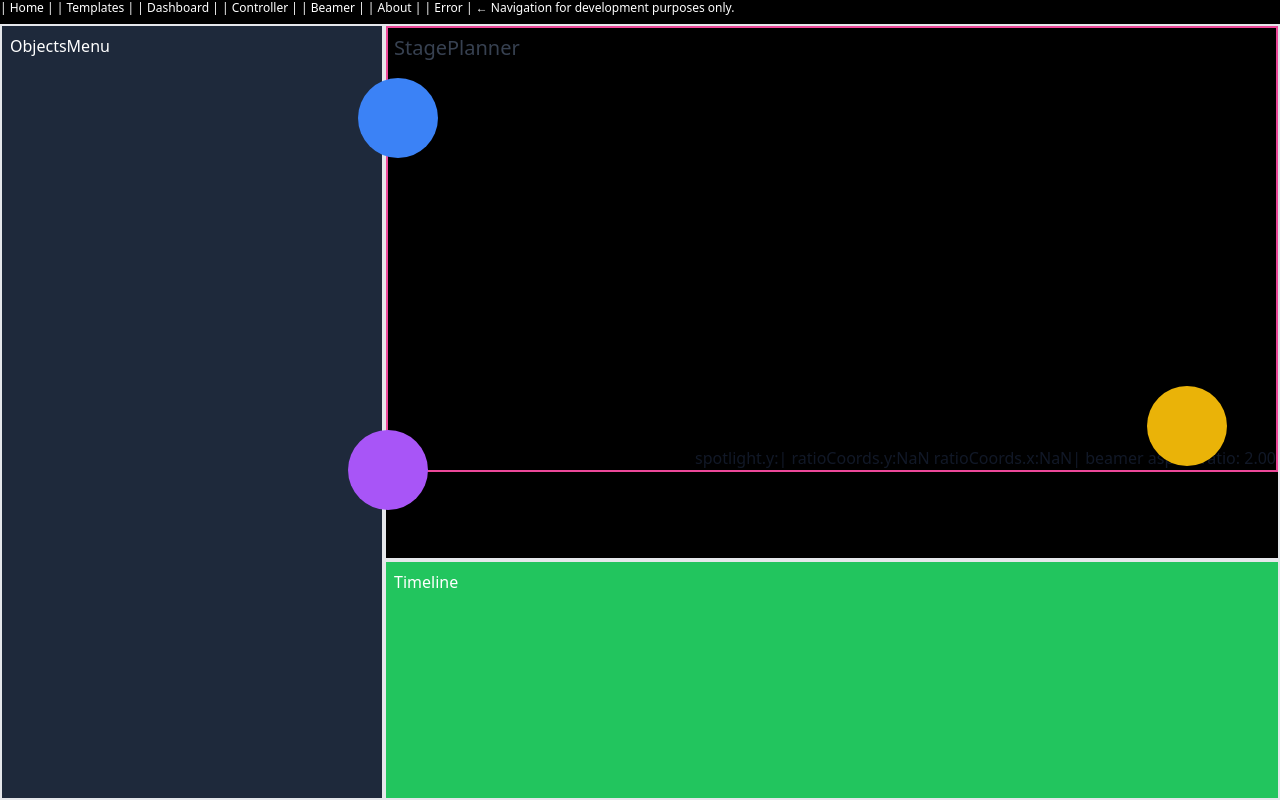
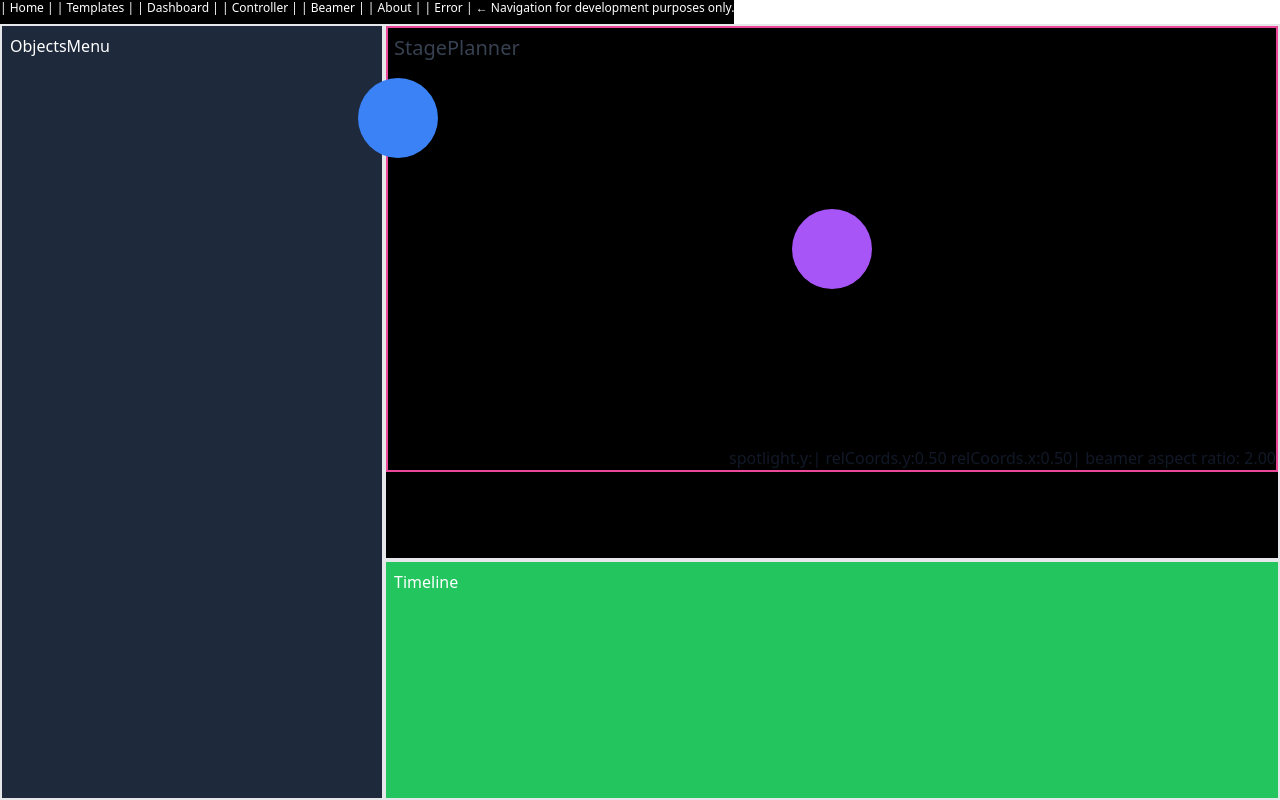
Before and after one commit to Lukileila/stagebeam, a React (Vite) app in the folder frontend/: page /controller in a window 1280 px wide. Built offline with nearby package versions, Linux system fonts and the light colour scheme.

Commit message:
Removed stuff around beamer display

```diff
--- a/frontend/src/components/BeamerDisplay.jsx
+++ b/frontend/src/components/BeamerDisplay.jsx
@@ -1,6 +1,6 @@
 import { useEffect, useRef, useState } from "react";
 
-export const Beamer = ({ spotlight, relCoords }) => {
+export const BeamerDisplay = ({ spotlight, relCoords }) => {
 
     const [projectionAspectRatio, setProjectionAspectRatio] = useState(1);
 
@@ -16,7 +16,7 @@ export const Beamer = ({ spotlight, relCoords }) => {
         localStorage.setItem('projectionAspectRatio',ratio);
     };
 
-    useEffect(() => { getScreenAspectRatio() }, []);
+    useEffect(() => { getScreenAspectRatio() }, []); // Executed only on reload but should listen to a bunch of events like fullscreenchange
 
  //Event Listener
 //not working yet
@@ -30,22 +30,14 @@ export const Beamer = ({ spotlight, relCoords }) => {
 
     return (
 
-        <div className='bg-black h-[97vh] relative overflow-hidden border-2'>
-        <h1 className='text-white text-xl'>I&apos;m just a beaaaaamer</h1>
-        <div
-            className='bg-amber-200 w-20 aspect-square rounded-full absolute -translate-x-[50%] -translate-y-[50%]'
-            style={{
-            top: spotlight.y + 'px',
-            left: spotlight.x + 'px',
-            }}
-        >
-        </div>
+        <div className='bg-black h-[100vh] relative overflow-hidden'>
+                        <div className="p-2 flex text-gray-800 flex-wrap w-full h-full justify-end content-end"><p>free version of StageBeam.live</p></div>
 
         <div
-            className='bg-purple-900 w-20 aspect-square rounded-full absolute -translate-x-[50%] -translate-y-[50%]'
+            className='bg-amber-100 w-[300px] aspect-square rounded-full absolute -translate-x-[50%] -translate-y-[50%]'
             style={{
-            top: relCoords.y + 'px',
-            left: relCoords.x + 'px',
+                top: relCoords.ry*100 + '%',
+                left: relCoords.rx*100 + '%',
             }}
         >
         </div>
--- a/frontend/src/components/BeamerManager.jsx
+++ b/frontend/src/components/BeamerManager.jsx
@@ -1,8 +1,8 @@
 import { useEffect, useState } from "react";
-import { Beamer } from "./Beamer";
+import { BeamerDisplay } from "./BeamerDisplay";
 
 
-export const BeamerComponent = () => {
+export const BeamerManager = () => {
 
     //absolute Coordinates
     const [spotlight, setspotlight] = useState({
@@ -12,8 +12,8 @@ export const BeamerComponent = () => {
 
     //relative Coordinates
     const [relCoords, setRelCoords] = useState({
-        x: 0.8,
-        y: 0.8,
+        rx: 0.8,
+        ry: 0.8,
     });
 
     //updating function for Both
@@ -21,8 +21,8 @@ export const BeamerComponent = () => {
         const { key, newValue } = e;
         if (key === 'light') {
         setspotlight(JSON.parse(newValue));
-        } else if (key === 'ratioCoords') {
-        setRatioCoords(JSON.parse(newValue));}
+        } else if (key === 'relCoords') {
+        setRelCoords(JSON.parse(newValue));}
     };
 
 
@@ -35,8 +35,8 @@ export const BeamerComponent = () => {
         );
         setRelCoords(
         localStorage.getItem('relCoords') ?? {
-            x:0.1,
-            y:0.1,
+            rx:0.1,
+            ry:0.1,
         }
         );
         window.addEventListener('storage', onStorageUpdate);
@@ -66,6 +66,6 @@ export const BeamerComponent = () => {
 
 
     return (
-        <Beamer spotlight={spotlight} />
+        <BeamerDisplay spotlight={spotlight} relCoords={relCoords}/>
     );
 }
--- a/frontend/src/components/Layout.jsx
+++ b/frontend/src/components/Layout.jsx
@@ -4,7 +4,7 @@ const Layout = () => {
   return (
     <div className="layout">
         <header>
-            <nav className="h-[3vh] bg-black text-white text-xs">
+            <nav className="absolute h-[3vh] bg-black text-white text-xs">
                  <NavLink to="/">| Home</NavLink> |
                 | <NavLink to="templates">Templates</NavLink>  |
                 | <NavLink to="dashboard">Dashboard</NavLink>  |
--- a/frontend/src/components/StagePlanner.jsx
+++ b/frontend/src/components/StagePlanner.jsx
@@ -1,6 +1,6 @@
 import { useEffect, useRef, useState } from "react";
 
-export const StagePlanner = ({ spotlight, setspotlight, projectionAspectRatio, ratioCoords, setRatioCoords }) => {
+export const StagePlanner = ({ spotlight, setspotlight, projectionAspectRatio, relCoords, setrelCoords }) => {
 
     const stageContainer = useRef();
     const [stageDimensions, setStageDimensions] = useState();
@@ -30,15 +30,15 @@ export const StagePlanner = ({ spotlight, setspotlight, projectionAspectRatio, r
             })
             );
 
-        let relx = (e.clientX  -stageDimensions.left)/stageDimensions.width ;
-        let rely = (e.clientY  -stageDimensions.top)/stageDimensions.height ;
-        setRatioCoords({ relx, rely });
+        let rx = (e.clientX  -stageDimensions.left)/stageDimensions.width ;
+        let ry = (e.clientY  -stageDimensions.top)/stageDimensions.height ;
+        setrelCoords({ rx, ry });
 
         localStorage.setItem(
-            'ratioCoords',
+            'relCoords',
             JSON.stringify({
-                x:relx,
-                y:rely,
+                rx,
+                ry,
             })
             );
     };
@@ -47,8 +47,8 @@ export const StagePlanner = ({ spotlight, setspotlight, projectionAspectRatio, r
         console.log("projectionAspectRatio State is:",projectionAspectRatio)
          }, [projectionAspectRatio]);
     useEffect(() => {
-        console.log("ratioCoords are:",ratioCoords)
-        }, [ratioCoords]);
+        console.log("relCoords are:",relCoords)
+        }, [relCoords]);
     useEffect(() => {
         console.log("stage dimensions are:",stageDimensions)
         }, [stageDimensions]);
@@ -65,7 +65,7 @@ export const StagePlanner = ({ spotlight, setspotlight, projectionAspectRatio, r
 
             <div className="bg-transparent border-2 border-pink-500  text-gray-900 z-30 relative" style={{aspectRatio:projectionAspectRatio}} ref={stageContainer}>
 
-            <div className="flex flex-wrap w-full h-full justify-end content-end"><p>spotlight.y:| ratioCoords.y:{parseFloat(ratioCoords.rely).toFixed(2)} ratioCoords.x:{parseFloat(ratioCoords.relx).toFixed(2)}| beamer aspect ratio: {parseFloat(projectionAspectRatio).toFixed(2)}</p></div>
+            <div className="flex flex-wrap w-full h-full justify-end content-end"><p>spotlight.y:| relCoords.y:{parseFloat(relCoords.ry).toFixed(2)} relCoords.x:{parseFloat(relCoords.rx).toFixed(2)}| beamer aspect ratio: {parseFloat(projectionAspectRatio).toFixed(2)}</p></div>
 
                 <div
                     className='bg-blue-500 w-20 aspect-square rounded-full cursor-grab absolute -translate-x-[50%] -translate-y-[50%] z-10'
@@ -82,20 +82,8 @@ export const StagePlanner = ({ spotlight, setspotlight, projectionAspectRatio, r
                 <div
                     className='bg-purple-500 w-20 aspect-square rounded-full cursor-grab absolute -translate-x-[50%] -translate-y-[50%] z-10'
                     style={{
-                     top: ratioCoords.rely*100 + '%',
-                     left: ratioCoords.relx*100 + '%',
-                    }}
-                    draggable
-                    onDragStart={dragLight}
-                    onDragEnd={stopDrag}
-                  >
-                  </div>
-
-                  <div
-                    className='bg-yellow-500 w-20 aspect-square rounded-full cursor-grab absolute -translate-x-[50%] -translate-y-[50%] z-10'
-                    style={{
-                     top: 90 + '%',
-                     left: 90 + '%',
+                     top: relCoords.ry*100 + '%',
+                     left: relCoords.rx*100 + '%',
                     }}
                     draggable
                     onDragStart={dragLight}
--- a/frontend/src/components/Workspace.jsx
+++ b/frontend/src/components/Workspace.jsx
@@ -11,9 +11,9 @@ export const Workspace = () => {
         y: 40,
     });
 
-    const [ratioCoords, setRatioCoords] = useState({
-        x: 0.5,
-        y: 0.5,
+    const [relCoords, setrelCoords] = useState({
+        rx: 0.5,
+        ry: 0.5,
     });
 
     const [projectionAspectRatio, setProjectionAspectRatio] = useState(1);
@@ -24,8 +24,8 @@ export const Workspace = () => {
         const { key, newValue } = e;
         if (key === 'light') {
             setspotlight(JSON.parse(newValue));
-        } else if (key === 'ratioCoords') {
-            setRatioCoords(JSON.parse(newValue));
+        } else if (key === 'relCoords') {
+            setrelCoords(JSON.parse(newValue));
         } else if (key ==='projectionAspectRatio'){
             setProjectionAspectRatio(newValue);
         }
@@ -40,8 +40,8 @@ export const Workspace = () => {
         setProjectionAspectRatio(
             localStorage.getItem('projectionAspectRatio') ?? 2
         );
-        setRatioCoords(
-            localStorage.getItem('ratioCoords') ?? { x: 0.5, y: 0.5,}
+        setrelCoords(
+            localStorage.getItem('relCoords') ?? { rx: 0.5, ry: 0.5,}
         );
 
         window.addEventListener('storage', onStorageUpdate);
@@ -61,8 +61,8 @@ export const Workspace = () => {
             <StagePlanner
                 spotlight={spotlight}
                 setspotlight={setspotlight}
-                ratioCoords={ratioCoords}
-                setRatioCoords={setRatioCoords}
+                relCoords={relCoords}
+                setrelCoords={setrelCoords}
                 projectionAspectRatio={projectionAspectRatio}
                 setProjectionAspectRatio={setProjectionAspectRatio}
             />
--- a/frontend/src/pages/Beamer.jsx
+++ b/frontend/src/pages/Beamer.jsx
@@ -1,7 +1,7 @@
-import { BeamerComponent } from "../components/BeamerComponent"
+import { BeamerManager } from "../components/BeamerManager"
 
 export const Beamer = () => {
   return (
-    <BeamerComponent/>
+    <BeamerManager/>
   )
 }
```
